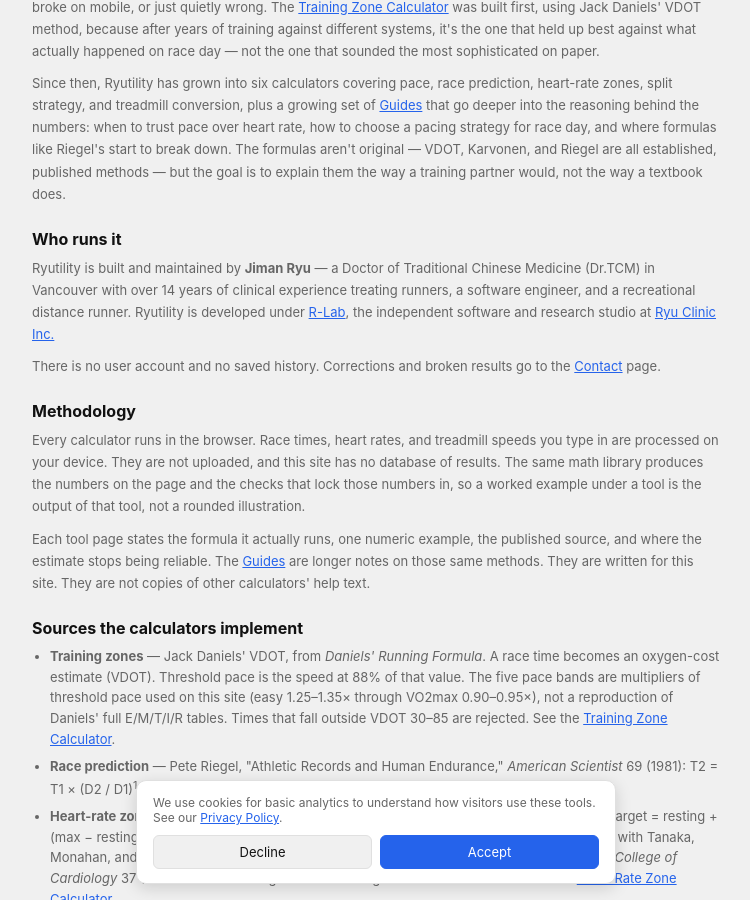
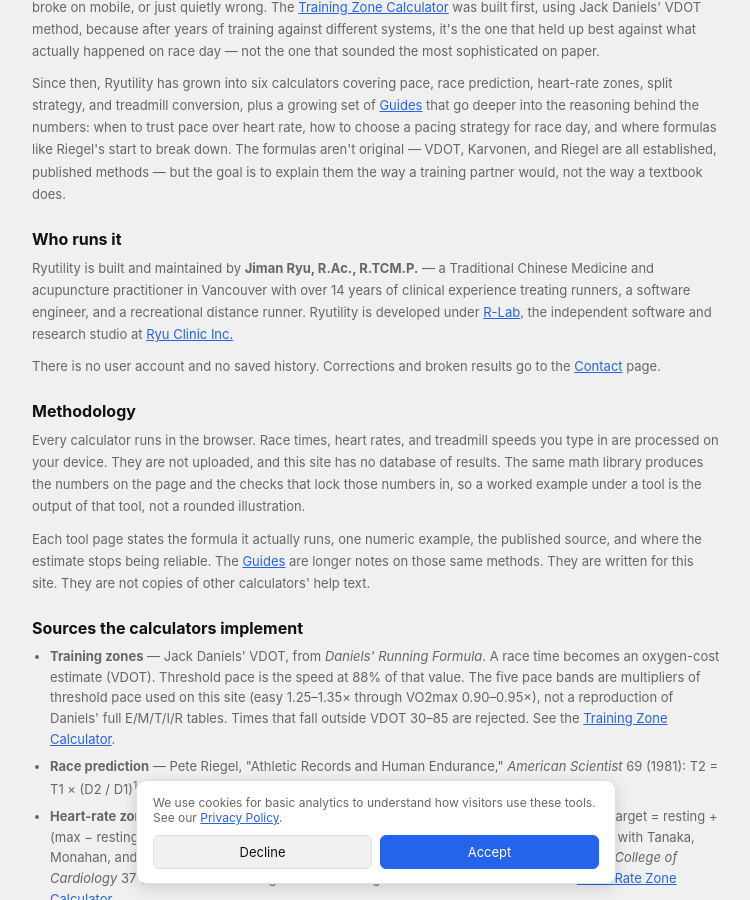
Before and after one commit to jasonpa/ryutility, a Jekyll site: the page built from about/index.html, in a window 1280 px wide and 900 px high, scrolled down 320 px. Shown: the whole window, without its empty margins (264-1014 px from the left). Built offline with Jekyll 4.4.1, drawn with Linux system fonts in a browser that asks for light colours.

Commit message:
content: update practitioner title to R.Ac., R.TCM.P.

```diff
--- a/_layouts/guide.html
+++ b/_layouts/guide.html
@@ -32,7 +32,7 @@
     {{ content }}
     <aside class="guide-author-bio" aria-label="About the author">
       <h2>About the author</h2>
-      <p>Written by <strong>Jiman Ryu</strong> — Doctor of Traditional Chinese Medicine (Dr.TCM) in Vancouver with 14+ years of clinical experience treating runners, software engineer, and distance runner. Part of <a href="https://ryu.clinic/lab/" target="_blank" rel="noopener">R-Lab</a> at <a href="https://ryu.clinic" target="_blank" rel="noopener">Ryu Clinic Inc.</a></p>
+      <p>Written by <strong>Jiman Ryu, R.Ac., R.TCM.P.</strong> — Traditional Chinese Medicine and acupuncture practitioner in Vancouver with 14+ years of clinical experience treating runners, software engineer, and distance runner. Part of <a href="https://ryu.clinic/lab/" target="_blank" rel="noopener">R-Lab</a> at <a href="https://ryu.clinic" target="_blank" rel="noopener">Ryu Clinic Inc.</a></p>
     </aside>
     {% if page.related_tools %}
     {% include tool-links.html %}
--- a/about/index.html
+++ b/about/index.html
@@ -16,7 +16,7 @@ last_modified_at: 2026-11-25
   <p>Since then, Ryutility has grown into six calculators covering pace, race prediction, heart-rate zones, split strategy, and treadmill conversion, plus a growing set of <a href="{{ '/guides/' | relative_url }}">Guides</a> that go deeper into the reasoning behind the numbers: when to trust pace over heart rate, how to choose a pacing strategy for race day, and where formulas like Riegel's start to break down. The formulas aren't original — VDOT, Karvonen, and Riegel are all established, published methods — but the goal is to explain them the way a training partner would, not the way a textbook does.</p>
 
   <h2>Who runs it</h2>
-  <p>Ryutility is built and maintained by <strong>Jiman Ryu</strong> — a Doctor of Traditional Chinese Medicine (Dr.TCM) in Vancouver with over 14 years of clinical experience treating runners, a software engineer, and a recreational distance runner. Ryutility is developed under <a href="https://ryu.clinic/lab/" target="_blank" rel="noopener">R-Lab</a>, the independent software and research studio at <a href="https://ryu.clinic" target="_blank" rel="noopener">Ryu Clinic Inc.</a></p>
+  <p>Ryutility is built and maintained by <strong>Jiman Ryu, R.Ac., R.TCM.P.</strong> — a Traditional Chinese Medicine and acupuncture practitioner in Vancouver with over 14 years of clinical experience treating runners, a software engineer, and a recreational distance runner. Ryutility is developed under <a href="https://ryu.clinic/lab/" target="_blank" rel="noopener">R-Lab</a>, the independent software and research studio at <a href="https://ryu.clinic" target="_blank" rel="noopener">Ryu Clinic Inc.</a></p>
   <p>There is no user account and no saved history. Corrections and broken results go to the <a href="{{ '/contact/' | relative_url }}">Contact</a> page.</p>
 
   <h2>Methodology</h2>
```
Also changed, not shown: docs/superpowers/plans/2026-11-25-adsense-content-quality-growth.md (+1 -1 lines), docs/superpowers/specs/2026-11-25-adsense-content-quality-growth-design.md (+2 -2 lines).
